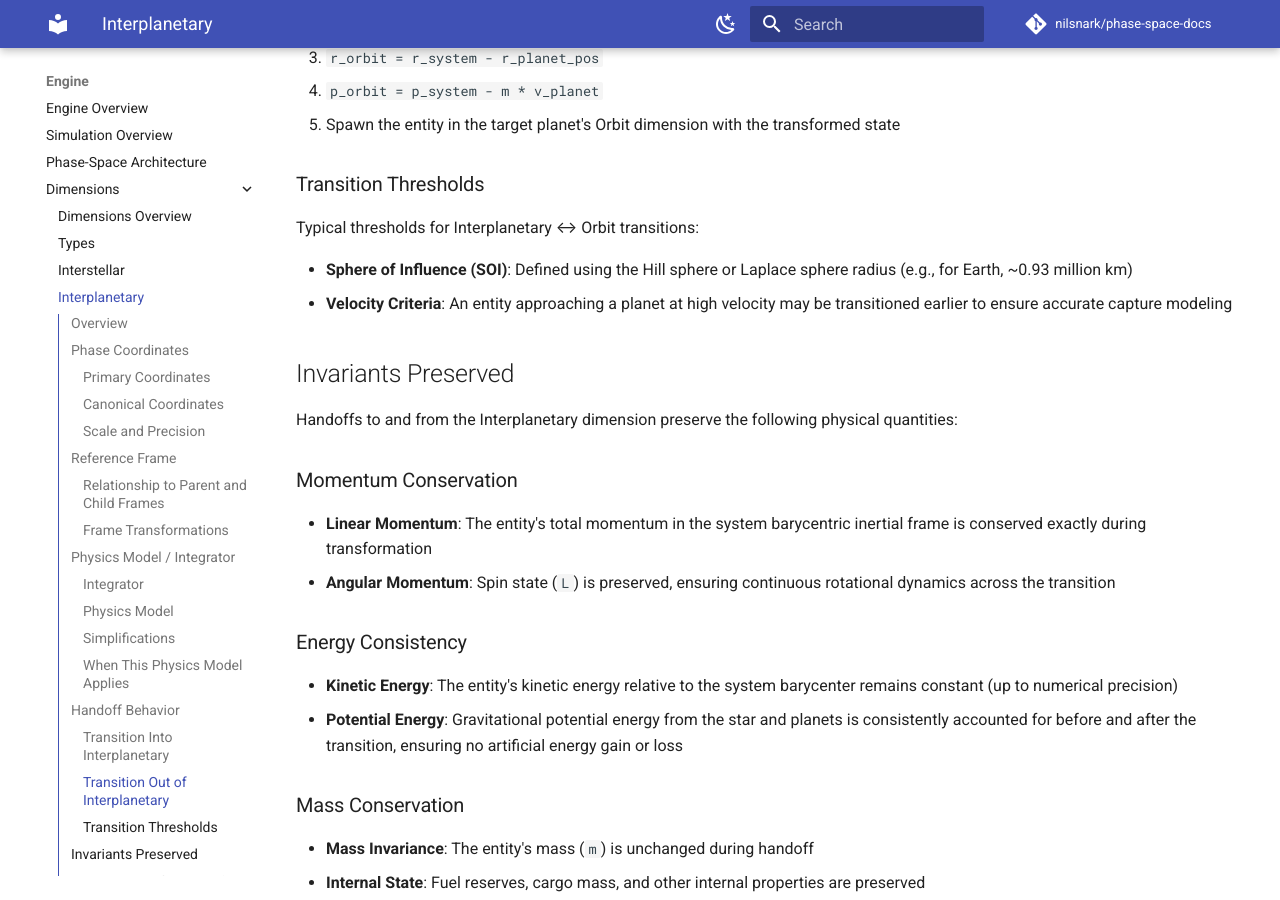
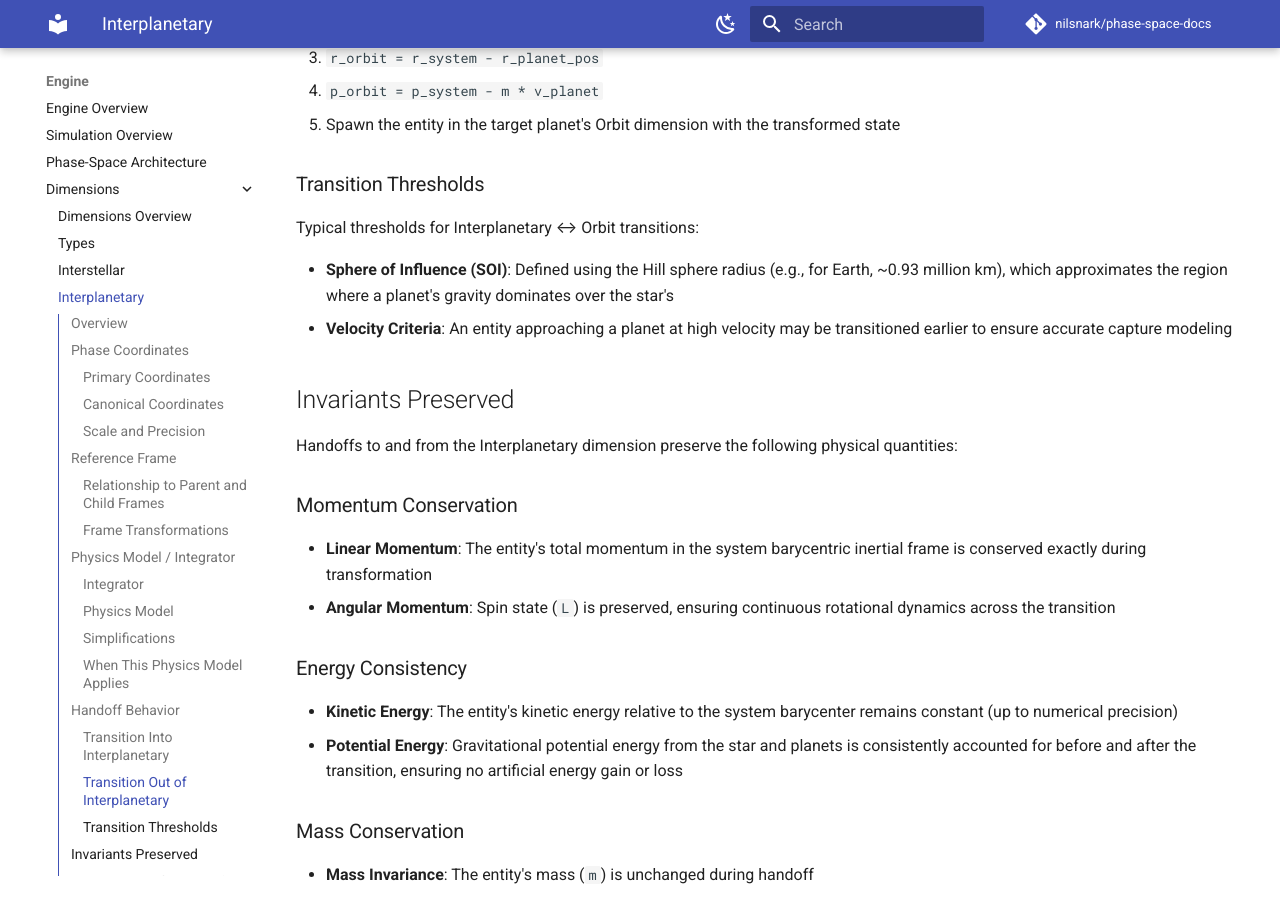
Before and after one commit to nilsnark/aegir-drift-docs, an MkDocs documentation site: the page built from docs/engine/dimensions/interplanetary.md, in a window 1280 px wide and 900 px high, scrolled down 3870 px. Built offline with MkDocs 1.6.1 and Material for MkDocs 9.7.7, drawn with Linux system fonts in a browser that asks for light colours; comment, search, counter and statistics services are not loaded.

Commit message:
Address code review feedback: clarify J2 and SOI terminology
Co-authored-by: cthomas31 <28534231+cthomas31@users.noreply.github.com>

```diff
--- a/docs/engine/dimensions/interplanetary.md
+++ b/docs/engine/dimensions/interplanetary.md
@@ -135,7 +135,7 @@ An entity exits the Interplanetary dimension when:
 
 Typical thresholds for Interplanetary ↔ Orbit transitions:
 
-- **Sphere of Influence (SOI)**: Defined using the Hill sphere or Laplace sphere radius (e.g., for Earth, ~0.93 million km)
+- **Sphere of Influence (SOI)**: Defined using the Hill sphere radius (e.g., for Earth, ~0.93 million km), which approximates the region where a planet's gravity dominates over the star's
 - **Velocity Criteria**: An entity approaching a planet at high velocity may be transitioned earlier to ensure accurate capture modeling
 
 ## Invariants Preserved
```
Also changed, not shown: docs/engine/dimensions/orbit.md (+1 -1 lines).
